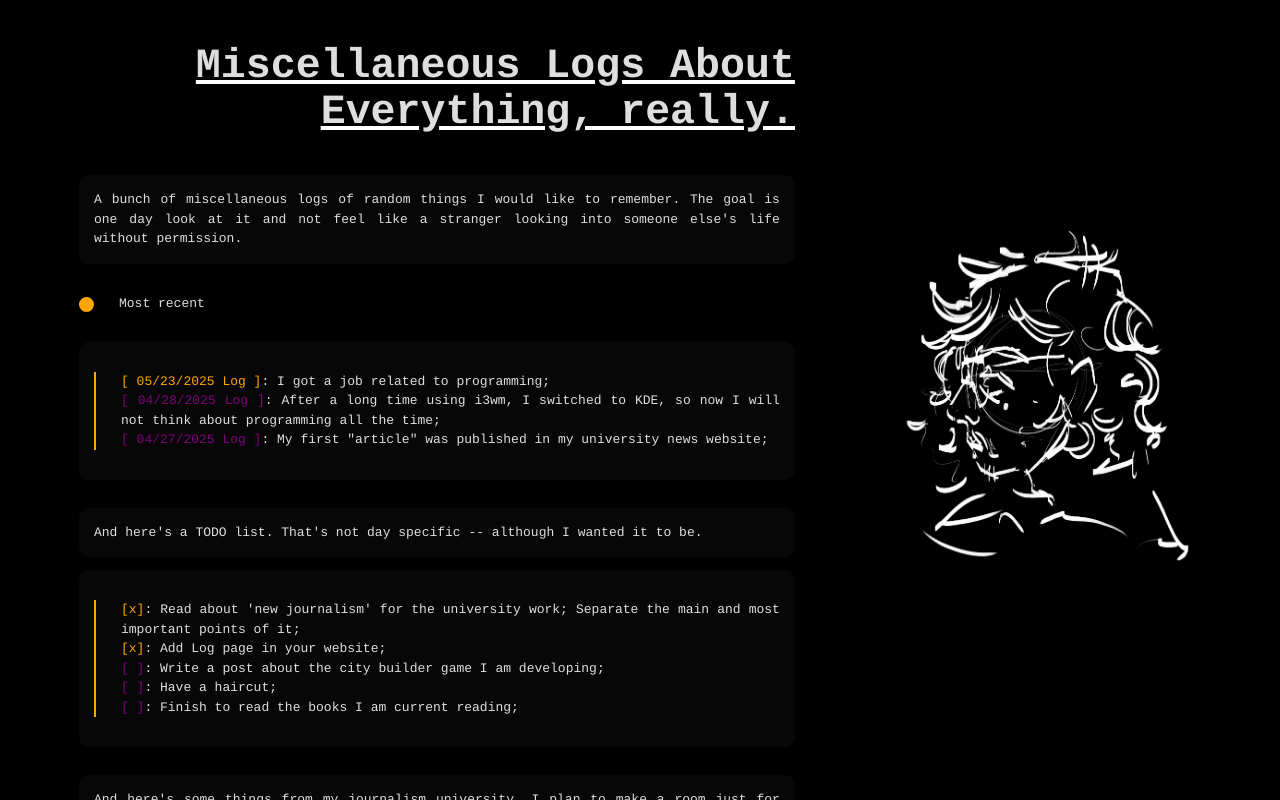
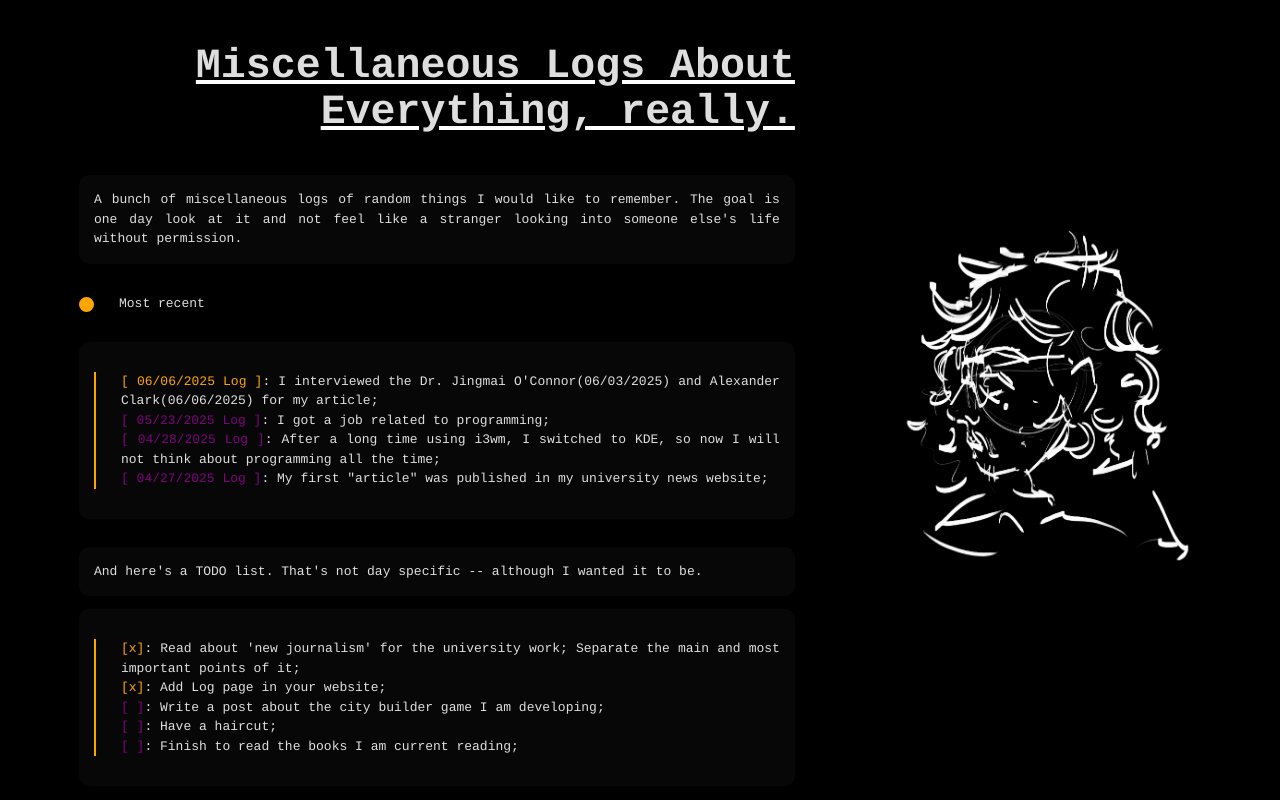
Before and after one commit to nobody-but-me/gooffee, a React (Vite) app: page /log in a window 1280 px wide. Built offline with nearby package versions, Linux system fonts and the light colour scheme.

Commit message:
Yeah, just a new log. Sorry.

```diff
--- a/src/components/Log.jsx
+++ b/src/components/Log.jsx
@@ -41,7 +41,8 @@ function RoomContent({_title, _text}) {
 			</div>
 			<div className="text_justify card">
 				<ul>
-				    <li><color className='most-recent-log'>[ 05/23/2025 Log ]</color>: I got a job related to programming;</li>
+				    <li><color className='most-recent-log'>[ 06/06/2025 Log ]</color>: I interviewed the Dr. Jingmai O'Connor(06/03/2025) and Alexander Clark(06/06/2025) for my article;</li>
+				    <li><color className='log'>[ 05/23/2025 Log ]</color>: I got a job related to programming;</li>
 				    <li><color className='log'>[ 04/28/2025 Log ]</color>: After a long time using i3wm, I switched to KDE, so now I will not think about programming all the time;</li>
 				    <li><color className='log'>[ 04/27/2025 Log ]</color>: My first "article" was published in my university news website;</li>
 				</ul>
```
